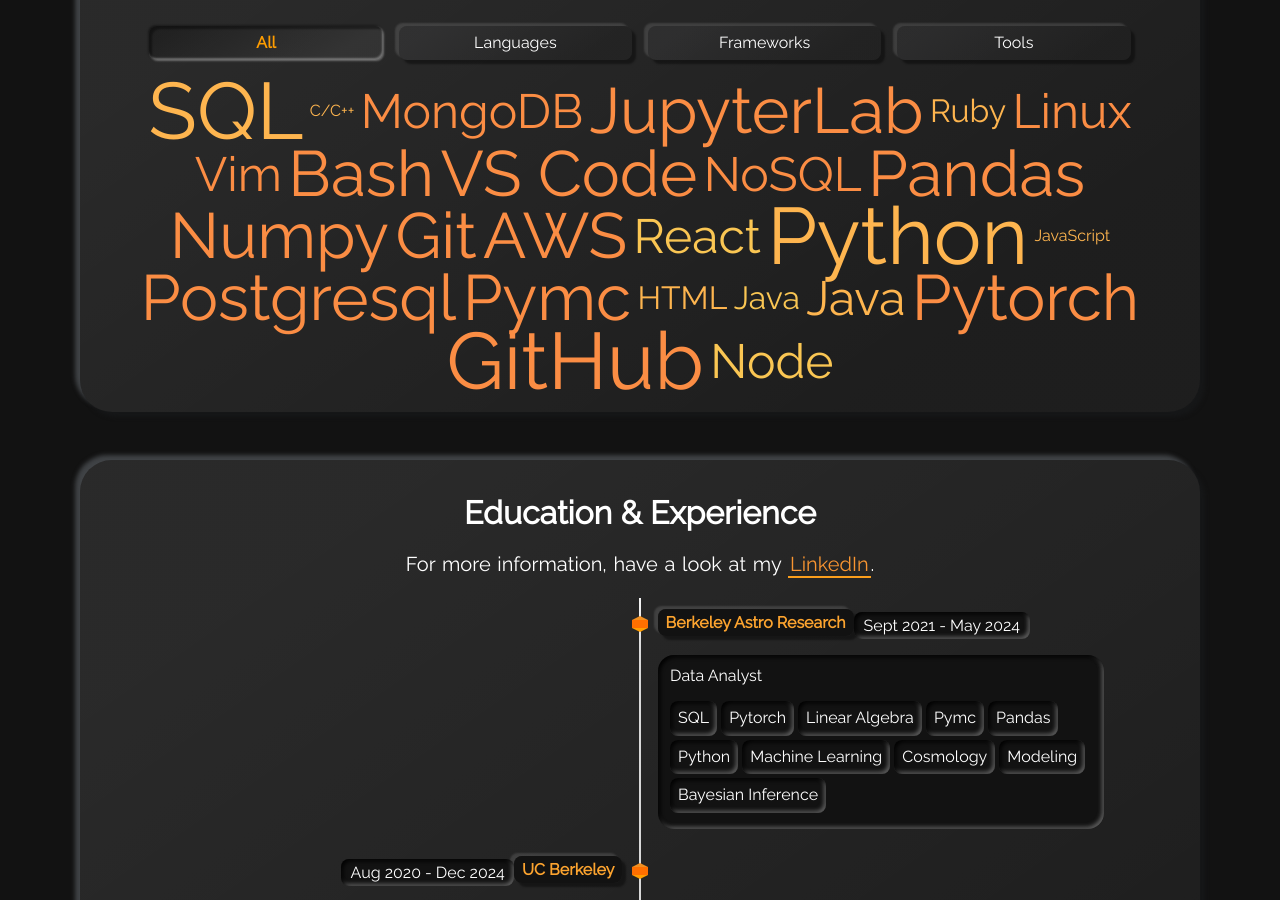
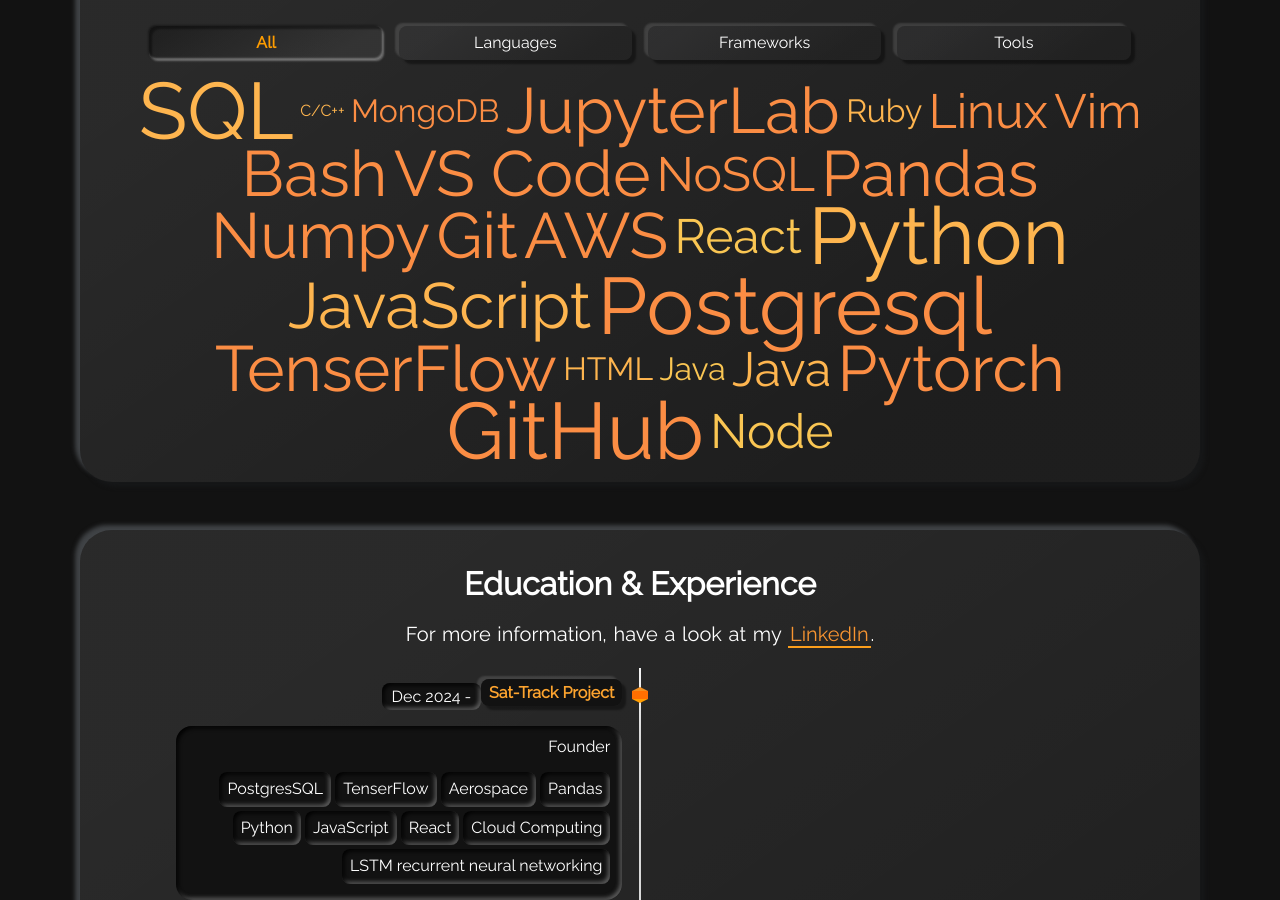
Before and after one commit to mannyzzle/enmanuel-hernandez, a Jekyll site: the page built from index.html, in a window 1280 px wide and 900 px high, scrolled down 1461 px. Built offline with Jekyll 4.4.1, drawn with Linux system fonts in a browser that asks for light colours; some of the changed text lies outside the part shown.

Commit message:
update to website

```diff
--- a/_data/projects.yml
+++ b/_data/projects.yml
@@ -18,8 +18,8 @@
   demo: https://github.com/mannyzzle/Constructing-Milky-Way-Dust-Map
   tags:
     - tag: Data Analysis
-    - tag: SQL
-    - tag: Pymc
+    - tag: PostgresSQL
+    - tag: Python
     - tag: Bayesian Modeling
 
 - name: "Pika Run"
@@ -32,11 +32,11 @@
 
 - name: "Satellite Fleet Optimization Web Application"
   descr: "Developed a full-stack web application with a 3D interactive interface for exploring satellites around the globe. Integrated a FastAPI backend with PostgreSQL for satellite data and a React frontend for dynamic visualization and interaction."
-  demo: https://github.com/mannyzzle/Satellite-Interactive-Visualizer-And-Fleet-Optimization
+  demo: https://mannyzzle.github.io/Satellite-Interactive-Visualizer-And-Fleet-Optimization/
   tags:
     - tag: Full-Stack Development
-    - tag: FastAPI
-    - tag: React
+    - tag: AWS
+    - tag: JavaScript
     - tag: PostgreSQL
     - tag: Data Visualization
     - tag: LLM
--- a/_data/skills-languages.yml
+++ b/_data/skills-languages.yml
@@ -6,7 +6,7 @@
 #   weight: 5
 
 - name: JavaScript
-  weight: 1
+  weight: 4
 
 - name: Python
   weight: 5
--- a/_data/skills-tools.yml
+++ b/_data/skills-tools.yml
@@ -27,15 +27,15 @@
   weight: 3
 
 - name: MongoDB
-  weight: 3
+  weight: 2
 
 - name: Postgresql
-  weight: 4
+  weight: 5
 
 - name: Pytorch
   weight: 4
 
-- name: Pymc
+- name: TenserFlow
   weight: 4
 
 - name: Pandas
--- a/_data/timeline.yml
+++ b/_data/timeline.yml
@@ -17,6 +17,23 @@
 #     - tag: Rails
 #   timeline-side: right
 
+- title: Sat-Track Project
+  title-url: https://mannyzzle.github.io/Satellite-Interactive-Visualizer-And-Fleet-Optimization/
+  date: Dec 2024 -
+  subtitle: Founder
+  tags:
+    - tag: PostgresSQL
+    - tag: TenserFlow
+    - tag: Aerospace
+    - tag: Pandas
+    - tag: Python
+    - tag: JavaScript
+    - tag: React
+    - tag: Cloud Computing
+    - tag: LSTM recurrent neural networking
+  timeline-side: left
+
+
 - title: Berkeley Astro Research
   title-url: https://astro.berkeley.edu/
   date: Sept 2021 - May 2024
@@ -29,9 +46,8 @@
     - tag: Pandas
     - tag: Python
     - tag: Machine Learning
-    - tag: Cosmology
+    - tag: Physics
     - tag: Modeling
-    - tag: Bayesian Inference
   timeline-side: right
 
 - title: UC Berkeley
```
